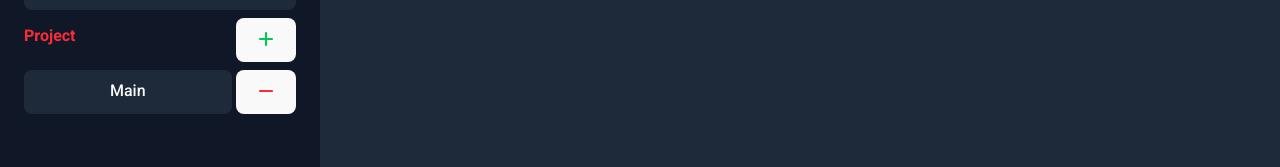
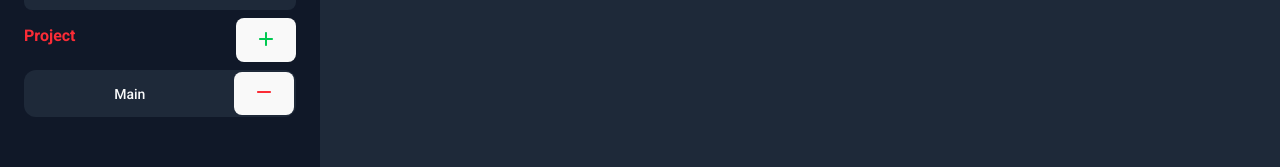
Before and after one commit to Ekomjah/my-schedule-book, a React (Vite) app: page / in a window 1280 px wide. Both pictures are taken after a click on the button 36 px from the left and 36 px from the top of the page. Shown: the part 367-534 px from the top of the page. Built offline with nearby package versions, Linux system fonts and the light colour scheme.

Commit message:
Ensure that all the todos contained in the particular project upon deletion are also deleted.

```diff
--- a/src/App.jsx
+++ b/src/App.jsx
@@ -42,6 +42,9 @@ export default function App() {
 
   function removeItem(arr, item, index) {
     if (item !== "Main" && arr.length > 1) {
+      setLargeArr(() =>
+        largeArr.filter((arrayItem) => arrayItem.savedTab !== item)
+      );
       setLiVal(() =>
         liVal.filter((item, spillOverIndex) => spillOverIndex !== index)
       );
@@ -114,6 +117,7 @@ export default function App() {
             setAsideTab={setAsideTab}
             asideTab={asideTab}
             largeArr={largeArr}
+            setLargeArr={setLargeArr}
           />
         )}
         <main
--- a/src/aside.jsx
+++ b/src/aside.jsx
@@ -19,6 +19,7 @@ export default function Aside({
   setAsideTab,
   asideTab,
   largeArr,
+  setLargeArr,
 }) {
   function addLi(item) {
     if (
@@ -114,13 +115,19 @@ export default function Aside({
           </div>
           <ul className="space-y-1 flex flex-col items-start w-full">
             {liVal.map((item, index) => (
-              <li className="w-full flex flex-row gap-1">
-                <button
-                  onClick={() => setAsideTab(item.toLowerCase())}
-                  className="text-sm text-gray-50 hover:text-blue-600 !bg-gray-800 w-full"
+              <li className="p-0.5 w-full flex flex-row !items-center !bg-gray-800 !rounded-xl">
+                <a
+                  onClick={(e) => e.preventDefault()}
+                  href=""
+                  className="text-sm text-gray-50 hover:text-blue-600 !bg-transparent  w-full"
                 >
-                  {item}
-                </button>
+                  <button
+                    onClick={() => setAsideTab(item.toLowerCase())}
+                    className="text-sm text-gray-50 hover:text-blue-600 !bg-transparent  w-full"
+                  >
+                    {item}
+                  </button>
+                </a>
                 <button
                   className="text-red-500 text-xl cursor-pointer"
                   onClick={() => removeItemFromProjects(liVal, item, index)}
```
